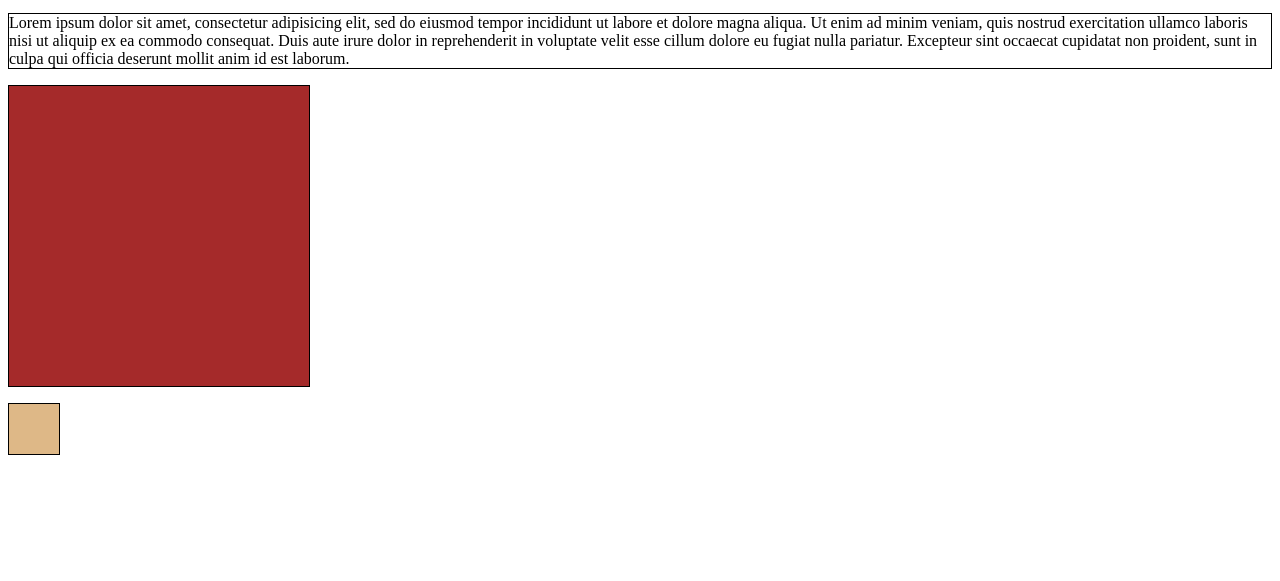
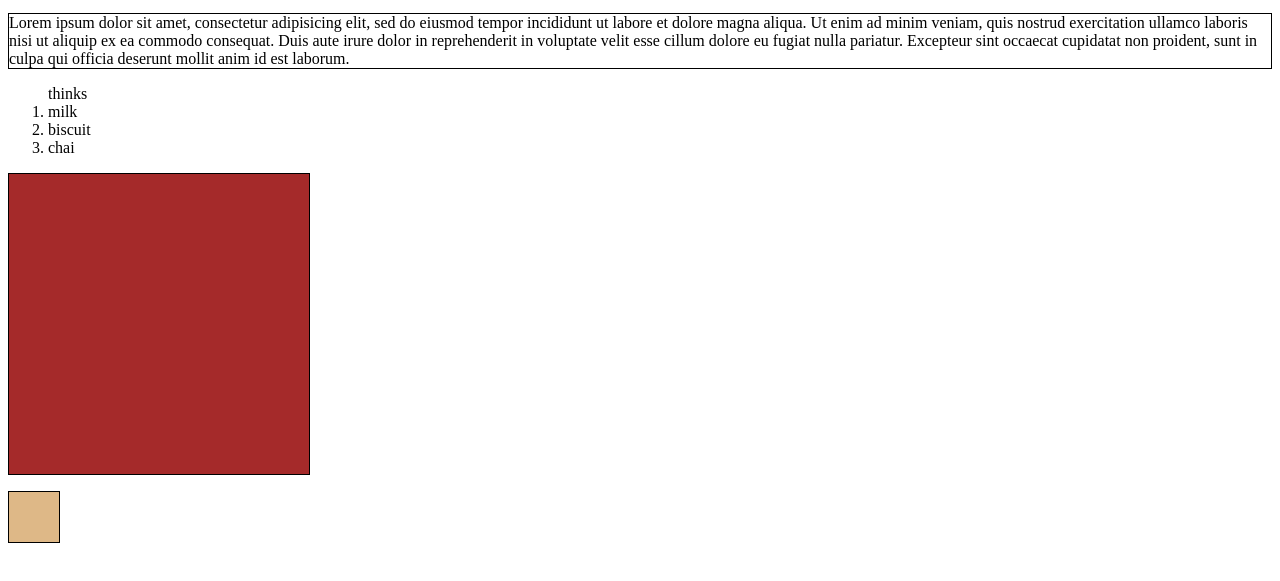
Before and after one commit to umarawan11/website, a plain HTML site: page umar/index.html in a window 1280 px wide. Shown: the part 61-642 px from the top of the page. Drawn offline with Linux system fonts and the light colour scheme.

Commit message:
small change to our page

```diff
--- a/umar/index.html
+++ b/umar/index.html
@@ -44,6 +44,11 @@ p {
     cillum dolore eu fugiat nulla pariatur. Excepteur sint occaecat cupidatat non
     proident, sunt in culpa qui officia deserunt mollit anim id est laborum.
     </p>
+    <ol>thinks
+        <li>milk</li>
+        <li>biscuit</li>
+        <li>chai</li>
+    </ol>
     <p id="p1"></p>
     <p id="p2"></p>
 
```
